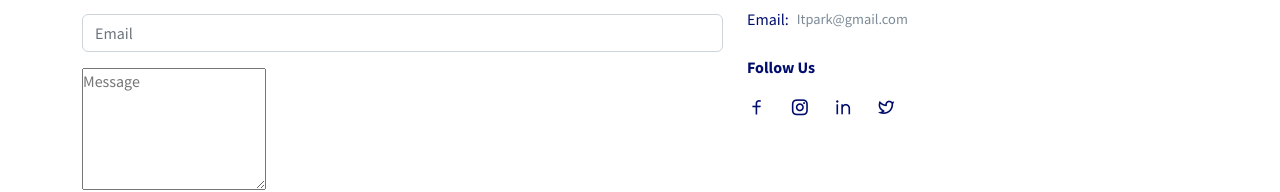
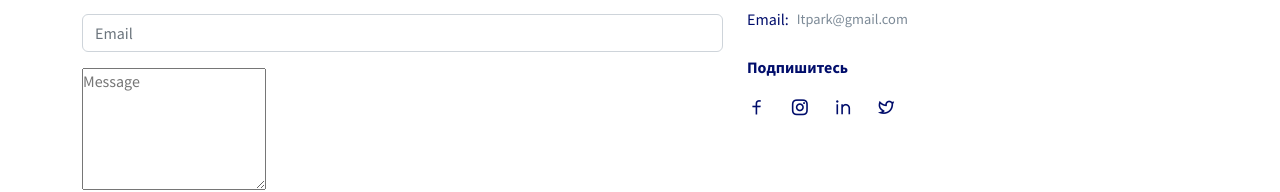
Before and after one commit to ulukbekski/perspective, a React (Create React App) app: page /contact in a window 1280 px wide. Shown: the part 669-861 px from the top of the page. Built offline with nearby package versions, Linux system fonts and the light colour scheme.

Commit message:
Update Contact.jsx

```diff
--- a/src/pages/Contact.jsx
+++ b/src/pages/Contact.jsx
@@ -72,7 +72,7 @@
                   <p className="section__description mb-0">Itpark@gmail.com</p>
                 </div>
 
-                <h6 className="fw-bold mt-4">Follow Us</h6>
+                <h6 className="fw-bold mt-4">Подпишитесь</h6>
 
                 <div className=" d-flex align-items-center gap-4 mt-3">
                   {socialLinks.map((item, index) => (
```
